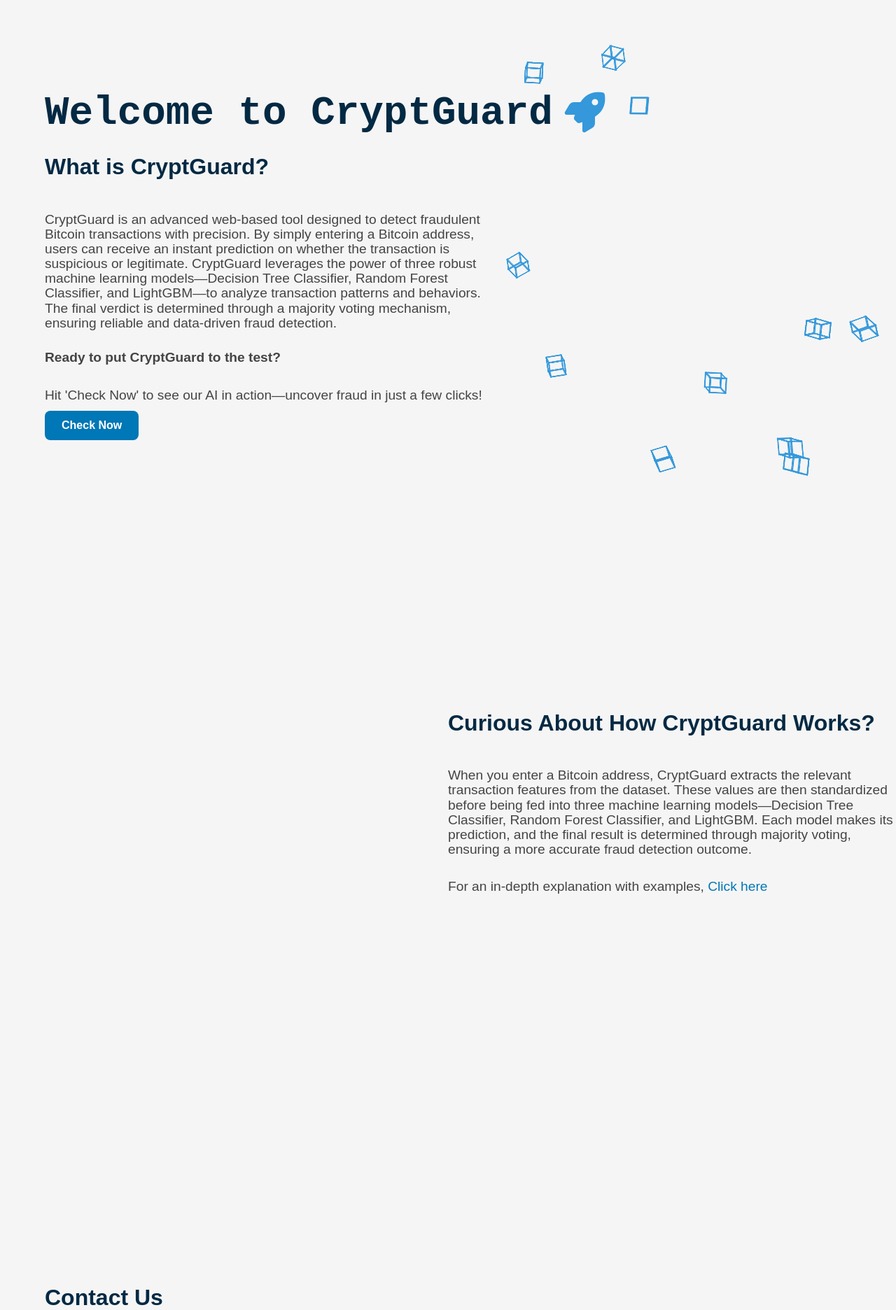
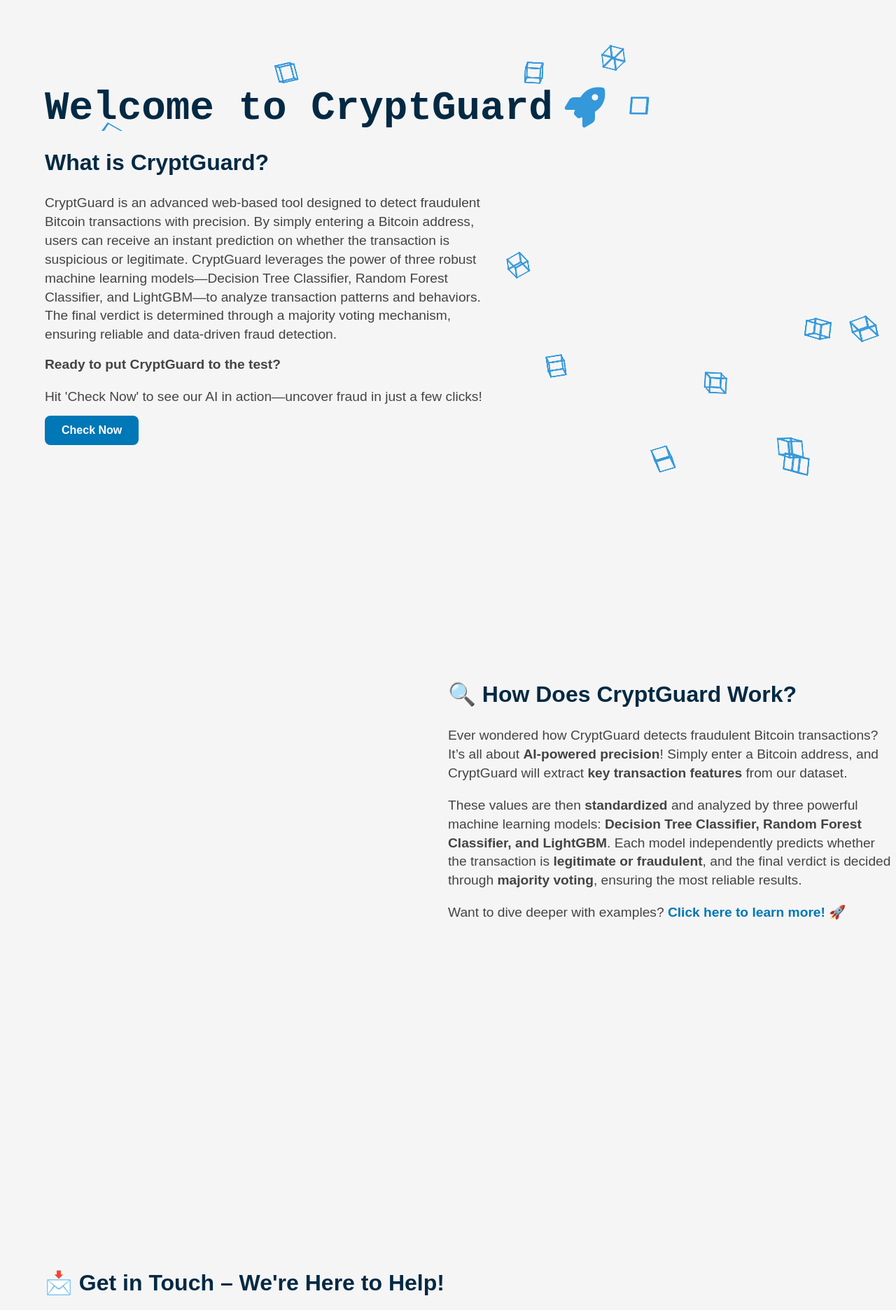
Before and after one commit to Ishan0704/Final-Year-Project, a Flask app: page / in a window 1280 px wide. Shown: the part 61-1933 px from the top of the page at 70% size. Run offline with Flask 3, Linux system fonts and the light colour scheme; parts of the project's set-up code (start-up, migrations or seed data) failed here and were passed over.

Commit message:
Landing Page Done

```diff
--- a/static/script.js
+++ b/static/script.js
@@ -152,9 +152,9 @@ document.addEventListener("DOMContentLoaded", function () {
                 let resultHtml = `<h3>Result:</h3>`;
 
                 if (majority_prediction === 1) {
-                    resultHtml += `<p style="color: red;"><strong>Fraudulent Transaction Detected</strong></p>`;
+                    resultHtml += `<p style="color: red;"><strong>🚨Suspicious Address Identified!</strong></p>`;
                 } else if (majority_prediction === 0) {
-                    resultHtml += `<p style="color: green;"><strong>Non-Fraudulent Transaction Detected</strong></p>`;
+                    resultHtml += `<p style="color: green;"><strong>🛡️Safe & Legitimate Address Detected</strong></p>`;
                 } else {
                     resultHtml += `<p><strong>Prediction Error: Invalid Majority Prediction</strong></p>`;
                 }
@@ -169,13 +169,18 @@ document.addEventListener("DOMContentLoaded", function () {
                 predictionResult.innerHTML = resultHtml;
 
                 document.getElementById("viewDetails").addEventListener("click", function () {
-                    let detailsHtml = `<h3>Result of predictions made by the models </h3>`;
+                    let detailsHtml = `<h3>Result of Predictions Made by the Models</h3>`;
+
+                    // Function to convert 1 and 0 into readable labels
+                    function formatPrediction(value) {
+                        return value === 1 ? "1 🚨Suspicious Address" : "0 🛡️Safe Address";
+                    }
 
                     if (predictions && typeof predictions === "object") {
                         detailsHtml += `<table><tr><th>Models</th><th>Predicted Values</th></tr>`;
 
                         for (const model in predictions) {
-                            detailsHtml += `<tr><td>${model}</td><td>${predictions[model]}</td></tr>`;
+                            detailsHtml += `<tr><td>${model}</td><td>${formatPrediction(predictions[model])}</td></tr>`;
                         }
 
                         detailsHtml += `</table>`;
@@ -185,14 +190,19 @@ document.addEventListener("DOMContentLoaded", function () {
 
                     detailsHtml += `
                         <div style="display: flex; justify-content: space-between; margin-top: 5%;">
-                            <p style="text-align: left; margin: 0;"><strong>Majority prediction:</strong> ${majority_prediction !== undefined ? majority_prediction : 'N/A'}</p>
-                            <p style="text-align: right; margin: 0;"><strong>Actual value:</strong> ${actual_target !== undefined ? actual_target : 'N/A'}</p>
+                            <p style="text-align: left; margin: 0;"><strong>Majority Prediction:</strong>
+                                ${majority_prediction !== undefined ? formatPrediction(majority_prediction) : 'N/A'}
+                            </p>
+                            <p style="text-align: right; margin: 0;"><strong>Actual Value:</strong>
+                                ${actual_target !== undefined ? formatPrediction(actual_target) : 'N/A'}
+                            </p>
                         </div>
-                        `;
+                    `;
 
                     detailsContent.innerHTML = detailsHtml;
                     detailsModal.style.display = "block";
                 });
+
             }
         })
         .catch(error => {
--- a/static/style.css
+++ b/static/style.css
@@ -259,10 +259,13 @@ button[type="submit"] {
     flex-direction: column; /* Ensures content stacks properly */
     justify-content: center; /* Centers content vertically */
     text-align: left; /* Ensures text is aligned to the left */
+    /* background-color: #f5f5f5; */
+}
+
+.section-div{
     background-color: #f5f5f5;
 }
-
-.dark-mode .section{
+.dark-mode .section-div{
     background-color: #121212;
 }
 
@@ -390,7 +393,7 @@ nav ul li a:hover::after {
 /* Paragraph Text */
 .section-text {
     font-size: 1.2rem; /* Increases readability */
-    line-height: 1.1; /* Adds spacing for clarity */
+    line-height: 1.4; /* Adds spacing for clarity */
     color: #444; /* Slightly darker for better contrast */
     margin-bottom: 2%;
 }
@@ -431,6 +434,9 @@ nav ul li a:hover::after {
     bottom: 0;
     font-family: Arial, sans-serif;
 }
+.dark-mode .footer{
+    background-color: #121212;
+}
 
 /* Footer container styling */
 .footer-container {
@@ -453,7 +459,7 @@ nav ul li a:hover::after {
     margin-bottom: 10px;
     font-size: 1.5rem;
     font-weight: bold;
-    color: #bfbebd /* Darker text for contrast */
+    color: whitesmoke;/* Darker text for contrast */
 }
 
 /* Footer Text */
--- a/templates/index.html
+++ b/templates/index.html
@@ -32,16 +32,18 @@
         <div id="typing-text"></div>
         <i class="fa-solid fa-rocket"></i>
       </div>
+      <div class="section-div">
         <h1 class="section-heading">What is CryptGuard?</h1>
         <p class="section-text">
           CryptGuard is an advanced web-based tool designed to detect fraudulent
           Bitcoin transactions with precision. By simply entering a Bitcoin
           address, users can receive an instant prediction on whether the
-        transaction is suspicious or legitimate. CryptGuard leverages the power
-        of three robust machine learning models—Decision Tree Classifier, Random
-        Forest Classifier, and LightGBM—to analyze transaction patterns and
-        behaviors. The final verdict is determined through a majority voting
-        mechanism, ensuring reliable and data-driven fraud detection.
+          transaction is suspicious or legitimate. CryptGuard leverages the
+          power of three robust machine learning models—Decision Tree
+          Classifier, Random Forest Classifier, and LightGBM—to analyze
+          transaction patterns and behaviors. The final verdict is determined
+          through a majority voting mechanism, ensuring reliable and data-driven
+          fraud detection.
         </p>
         <h2 class="section-text">Ready to put CryptGuard to the test?</h2>
         <p class="section-text">
@@ -50,56 +52,68 @@
         </p>
         <!-- Prediction Button -->
         <button id="predictionButton" class="prediction-btn">Check Now</button>
+      </div>
     </section>
 
     <section id="working" class="section right">
-      <h1 class="section-heading">Curious About How CryptGuard Works?</h1>
+      <div class="section-div">
+        <h1 class="section-heading">🔍 How Does CryptGuard Work?</h1>
         <p class="section-text">
-        When you enter a Bitcoin address, CryptGuard extracts the relevant
-        transaction features from the dataset. These values are then
-        standardized before being fed into three machine learning
-        models—Decision Tree Classifier, Random Forest Classifier, and LightGBM.
-        Each model makes its prediction, and the final result is determined
-        through majority voting, ensuring a more accurate fraud detection
-        outcome.
+          Ever wondered how CryptGuard detects fraudulent Bitcoin transactions?
+          It’s all about <strong>AI-powered precision</strong>! Simply enter a Bitcoin address, and CryptGuard
+          will extract <strong>key transaction features</strong> from our dataset.
         </p>
         <p class="section-text">
-        For an in-depth explanation with examples,
-        <a href="#working" style="text-decoration: none; color: #0077b6"
-          >Click here</a
-        >
+          These values are then <strong>standardized</strong> and analyzed by three powerful machine learning models:
+          <strong>Decision Tree Classifier, Random Forest Classifier, and LightGBM</strong>.
+          Each model independently predicts whether the transaction is <strong>legitimate or fraudulent</strong>,
+          and the final verdict is decided through <strong>majority voting</strong>, ensuring the most reliable results.
         </p>
+        <p class="section-text">
+          Want to dive deeper with examples?
+          <a href="#working" style="text-decoration: none; color: #0077b6; font-weight: bold;">
+            Click here to learn more! 🚀
+          </a>
+        </p>
+      </div>
+
+      </div>
+
     </section>
 
     <section id="contact" class="section left">
-      <h1 class="section-heading">Contact Us</h1>
+      <div class="section-div">
+        <h1 class="section-heading">📩 Get in Touch – We're Here to Help!</h1>
   <p class="section-text">
-        Have questions about CryptGuard or need assistance? We're here to help!
-        Whether you have inquiries, feedback, or suggestions, we'd love to hear
-        from you. Feel free to reach out via email at the address below, and
-        we'll get back to you as soon as possible
+    Have questions about <strong>CryptGuard</strong> or need assistance?
+    Whether you have <strong>inquiries, feedback, or suggestions</strong>,
+    we’d love to hear from you! Our team is dedicated to ensuring a smooth experience.
   </p>
   <p class="section-text">
-        Email:
-        <a
-          href="mailto:support@cryptguard.com"
-          style="color: #0077b6; text-decoration: none"
-          >support@cryptguard.com</a
-        >
+    <strong>📧 Email Us:</strong>
+    <a href="mailto:support@cryptguard.com" style="color: #0077b6; text-decoration: none;">
+      support@cryptguard.com
+    </a>
   </p>
+        <p class="section-text">
+          We strive to respond as quickly as possible. Don't hesitate to reach out—we’d love to hear from you!
+        </p>
+      </div>
+
     </section>
 
     <section id="contact" class="right footer">
       <footer class="footer">
         <div class="footer-container">
           <div class="footer-about">
-            <h3>CryptGuard</h3>
+            <h3 class="footer-subtitles">CryptGuard</h3>
             <p>
-              Protecting Bitcoin transactions with AI-powered fraud detection.
+              Detecting fraudulent Bitcoin transactions with AI-driven
+              precision.
             </p>
           </div>
           <div class="footer-links">
-            <h3>Quick Links</h3>
+            <h3 class="footer-subtitles">Quick Links</h3>
             <ul>
               <li><a href="#about">About</a></li>
               <li><a href="#working">Working</a></li>
@@ -107,7 +121,7 @@
             </ul>
           </div>
           <div class="footer-contact">
-            <h3>Contact Us</h3>
+            <h3 class="footer-subtitles">Contact Us</h3>
             <p>Email: support@cryptguard.com</p>
             <p>Phone: +1 234 567 890</p>
           </div>
```
Lines whose indentation alone changed are shown as unchanged.
